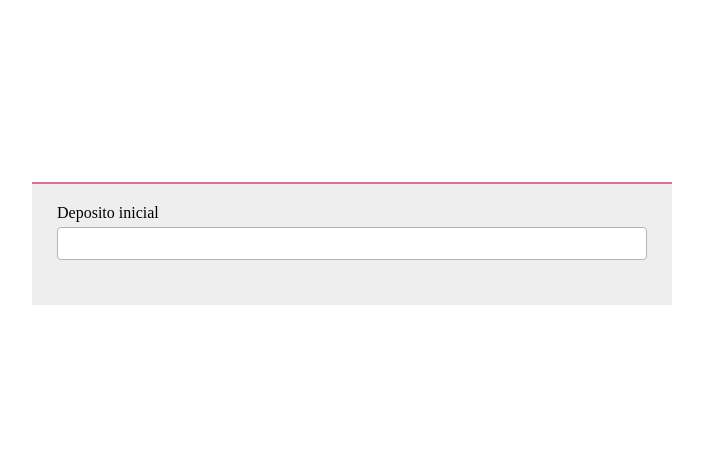
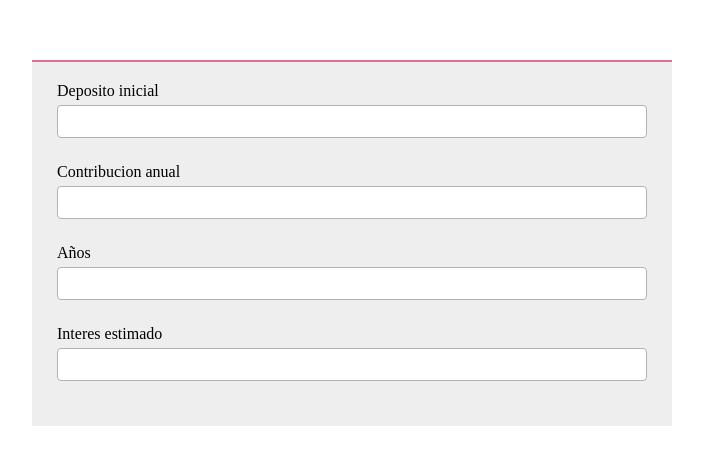
Before and after one commit to edmirgalvan01/calculadora-interes-compuesto, a JavaScript app: page / in a window 1280 px wide. Shown: the part 157-622 px from the top of the page, without its empty margins (288-991 px from the left). Built offline with nearby package versions, Linux system fonts and the light colour scheme; the HTML template or start-up script is replaced by a standard one.

Commit message:
Se corrigio el error de Form donde solo aceptaba un hijo

```diff
--- a/src/App.js
+++ b/src/App.js
@@ -32,7 +32,12 @@ function App() {
                }}
                onSubmit={handleSubmit}
             >
-               <Input name='deposit' label='Deposito inicial' />
+               <Form>
+                  <Input name='deposit' label='Deposito inicial' />
+                  <Input name='contribution' label='Contribucion anual' />
+                  <Input name='year' label='Años' />
+                  <Input name='rate' label='Interes estimado' />
+               </Form>
             </Formik>
          </Section>
       </Container>
```
